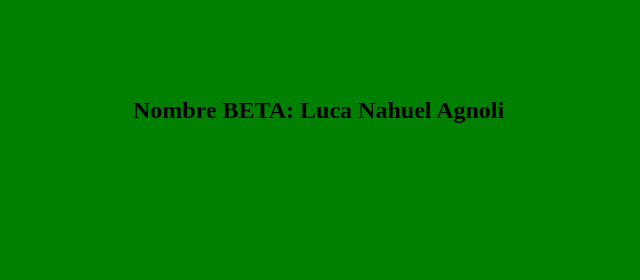
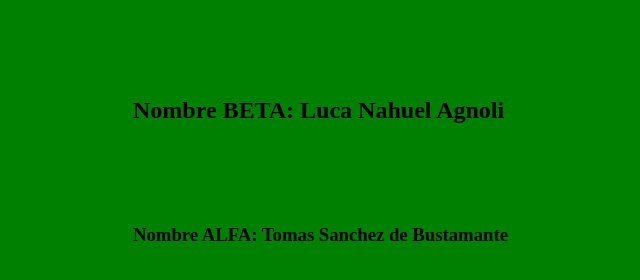
Before and after one commit to AgustinReal/TP_SO_I4_Equipo_109, a plain HTML site: page index.html in a window 1280 px wide. Shown: the part 240-520 px from the top of the page, without its empty margins (167-807 px from the left). Drawn offline with Linux system fonts and the light colour scheme.

Commit message:
ALFA agrega el h3 con su nombre

```diff
--- a/index.html
+++ b/index.html
@@ -9,5 +9,6 @@
 <body>
 <h1>Controlde versiones</h1>
 <h2>Nombre BETA: Luca Nahuel Agnoli</h2>
+<h3>Nombre ALFA: Tomas Sanchez de Bustamante</h3>
 </body>
 </html>
```
